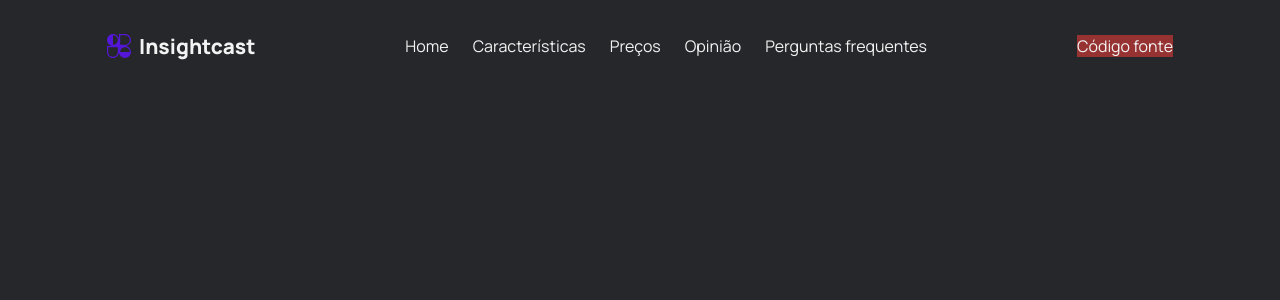
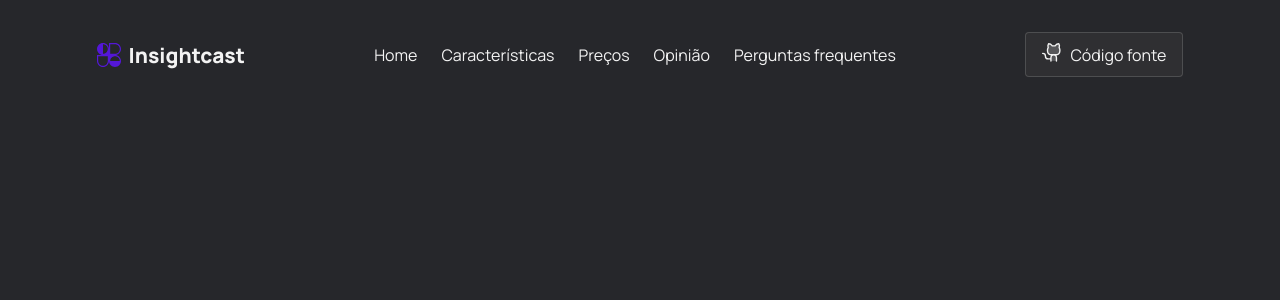
Before and after one commit to jonathafernandes/insight-cast, a React (Vite) app: page / in a window 1280 px wide. Shown: the top 300 px of the page. Built offline with nearby package versions, Linux system fonts and the light colour scheme.

Commit message:
finalized header style

```diff
--- a/src/components/header/Header.jsx
+++ b/src/components/header/Header.jsx
@@ -1,5 +1,7 @@
 import logo from '/logo.svg';
-import styles from './Header.module.sass'
+import styles from '../sass/Header.module.sass';
+
+import { GithubLogo } from "@phosphor-icons/react";
 import { SecondaryButton } from '../secondary-button/SecondaryButton';
 
 export function Header() {
@@ -20,7 +22,10 @@ export function Header() {
             </nav>
             <SecondaryButton
                 text="Código fonte"
-                className={styles.headerButton}
+                className={styles.button}
+                href='https://github.com/jonathafernandes/insight-cast'
+                target='_blank'
+                icon={<GithubLogo size={22} weight="duotone" />}
             />
         </div>
     )
--- a/src/components/header/Header.module.sass
+++ b/src/components/sass/Header.module.sass
@@ -1,10 +1,9 @@
-// @use 'mixins'
+@use 'mixins'
+@use 'variables'
 
 .content
-    // @include mixins.flex-container
+    @include mixins.flex-container
     margin: 2rem
-    display: flex
-    align-items: center
     justify-content: space-around
 
     .logo
@@ -28,9 +27,15 @@
 
             li
                 cursor: pointer
+                transition: all 0.2s ease-in-out
 
                 &:hover
-                    color: #973232
+                    color: variables.$primary-color
 
-    .headerButton
-        background-color: #973232
+    .button
+        background-color: variables.$bg-color
+        border: 1px solid variables.$border-color
+        border-radius: 4px
+        @include mixins.primary-hover
+
+        padding: 0.5rem 1rem
--- /dev/null
+++ b/src/components/sass/SecondaryButton.module.sass
@@ -0,0 +1,5 @@
+@use 'mixins'
+
+.content
+    @include mixins.flex-container
+    gap: .4rem
--- a/src/sass/_mixins.sass
+++ b/src/components/sass/_mixins.sass
@@ -15,3 +15,7 @@
     display: flex
     align-items: center
     justify-content: center
+
+@mixin primary-hover
+    &:hover
+        background: #3d3d3d
--- /dev/null
+++ b/src/components/sass/_variables.sass
@@ -0,0 +1,4 @@
+$primary-color: #5417D7
+$text-color: #f3f3f3
+$border-color: #ffffff26
+$bg-color: #3d3d3d6b
--- a/src/sass/styles.sass
+++ b/src/components/sass/global.sass
@@ -1,10 +1,11 @@
 @use 'mixins'
+@use 'variables'
 
 *
     @include mixins.reset
 
 body
     background-color: rgb(38 39 43 / var(--tw-bg-opacity))
-    color: #f3f3f3
+    color: variables.$text-color
     font-family: "Manrope", sans-serif
     --tw-bg-opacity: 1
--- a/src/components/secondary-button/SecondaryButton.jsx
+++ b/src/components/secondary-button/SecondaryButton.jsx
@@ -1,5 +1,5 @@
 import PropTypes from 'prop-types';
-import './SecondaryButton.module.sass';
+import styles from '../sass/SecondaryButton.module.sass';
 
 export function SecondaryButton(props) {
     return (
@@ -9,8 +9,14 @@ export function SecondaryButton(props) {
             className={props.className}
             target={props.target}
         >
-            {props.text}
-            {props.icon}
+            <div className={styles.content}>
+                <span>
+                    {props.icon}
+                </span>
+                <span>
+                    {props.text}
+                </span>
+            </div>
         </a>
     )
 }
--- a/src/main.jsx
+++ b/src/main.jsx
@@ -1,7 +1,7 @@
 import React from 'react'
 import ReactDOM from 'react-dom/client'
 import App from './App.jsx'
-import './sass/styles.sass'
+import './components/sass/global.sass'
 
 ReactDOM.createRoot(document.getElementById('root')).render(
   <React.StrictMode>
```
Also changed, not shown: src/components/secondary-button/SecondaryButton.module.sass (deleted).
